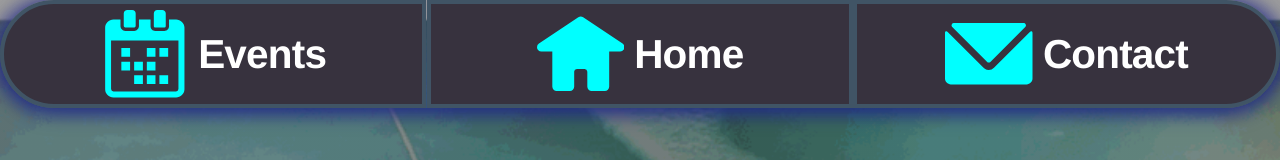
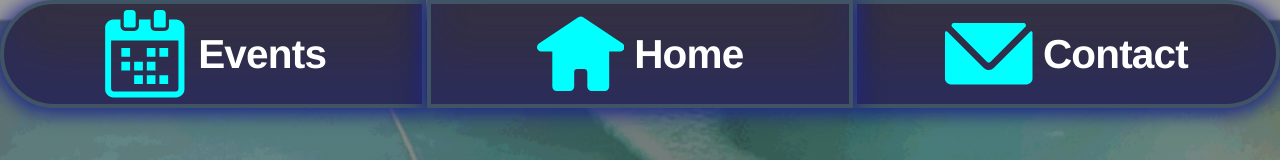
Before and after one commit to elijahducote/HBG, a website: page nav/home/index.html in a window 1280 px wide. Shown: the top 160 px of the page. Drawn offline with nearby package versions, Linux system fonts and the light colour scheme; files that its build step writes are made by us from their sources; files whose address does not match are found by name; a web font is replaced by a local one.

Commit message:
Update styles.css

```diff
--- a/nav/shared/defaults/styles.css
+++ b/nav/shared/defaults/styles.css
@@ -28,16 +28,6 @@ div.wrapper.topnav {
   z-index: 3;
   height: 3em;
   /*height: 8.33333333333%;*/
-  box-shadow:
-  /* Inset shadows */
-  inset 0 -0.958em 1.041em rgba(31, 38, 135, 0.2),
-  inset 0 -1.5em 1.25em rgba(31, 38, 135, 0.15),
-  inset 0 -3.291em 1.666em rgba(31, 38, 135, 0.1),
-  /* Outer shadows - bottom, right, left */
-  0 0.2em 0.5em 0 rgba(31, 38, 135, 0.57),        /* bottom */
-  0.2em 0 0.5em 0 rgba(31, 38, 135, 0.57),        /* right */
-  -0.2em 0 0.5em 0 rgba(31, 38, 135, 0.57);
-  /*box-shadow: 0 0.2em 0.5em 0 rgba( 31, 38, 135, 0.57 );*/
   border-radius: 2em;
 }
 
@@ -101,6 +91,7 @@ h1, h2, h3, h4, h5, h6 {
 div.wrapper.topnav div {
   background: var(--base-bg);
   /*background: var(--topnav-bg);*/
+  box-shadow: inset 0 -.958em 1.041em #1f268733,inset 0 -1.5em 1.25em #1f268726,inset 0 -3.291em 1.666em #1f26871a,0 .2em .5em #1f268791,.2em 0 .5em #1f268791,-.2em 0 .5em #1f268791;
   display:flex;
   align-items:center;
   justify-content:center;
```
